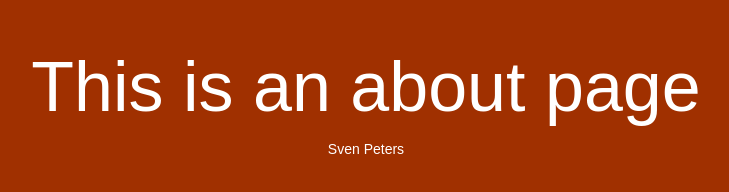
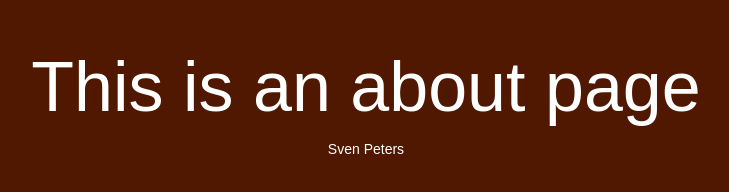
Before and after one commit to sven-peters/410CodeDeployDemoGit, a plain HTML site: page about.html in a window 1280 px wide. Shown: the whole page, without its empty margins (274-1003 px from the left). Drawn offline with Linux system fonts and the light colour scheme.

Commit message:
background color sync

```diff
--- a/about.html
+++ b/about.html
@@ -6,7 +6,7 @@
   <style>
     body {
       color: #ffffff;
-      background-color: #a03000;
+      background-color: #501800;
       font-family: Arial, sans-serif;
       font-size: 14px;
     }
```
